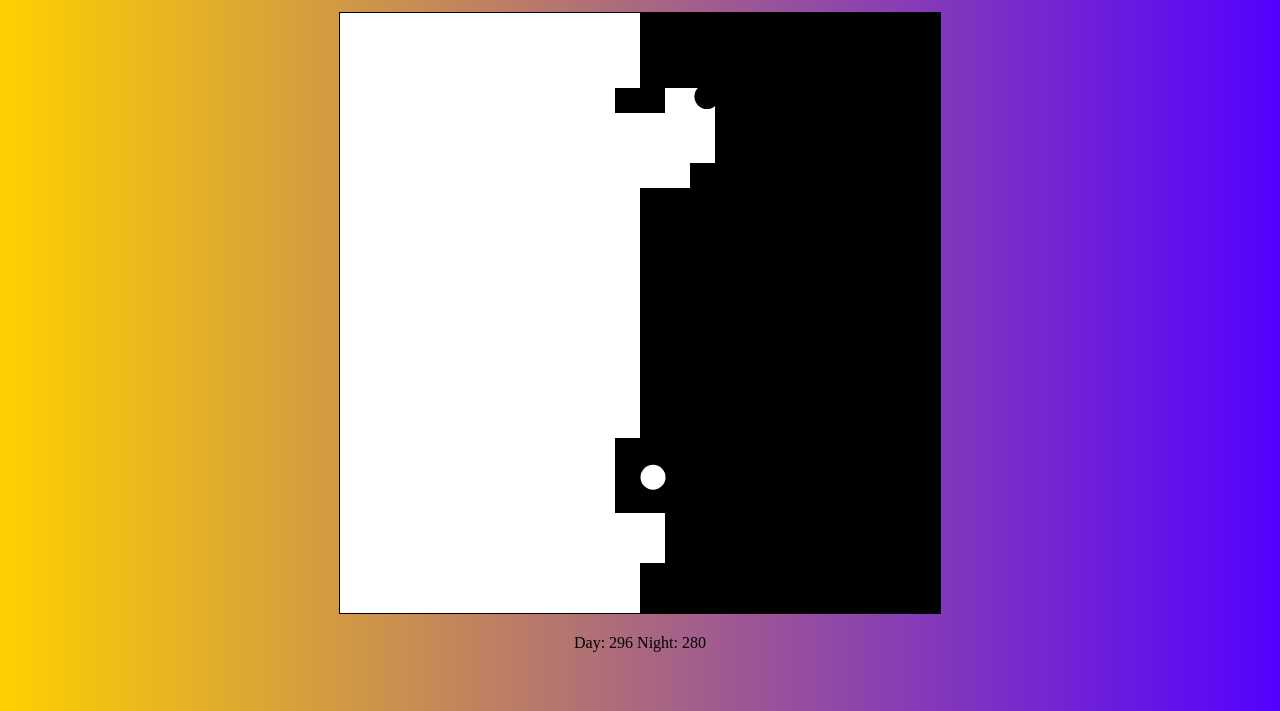
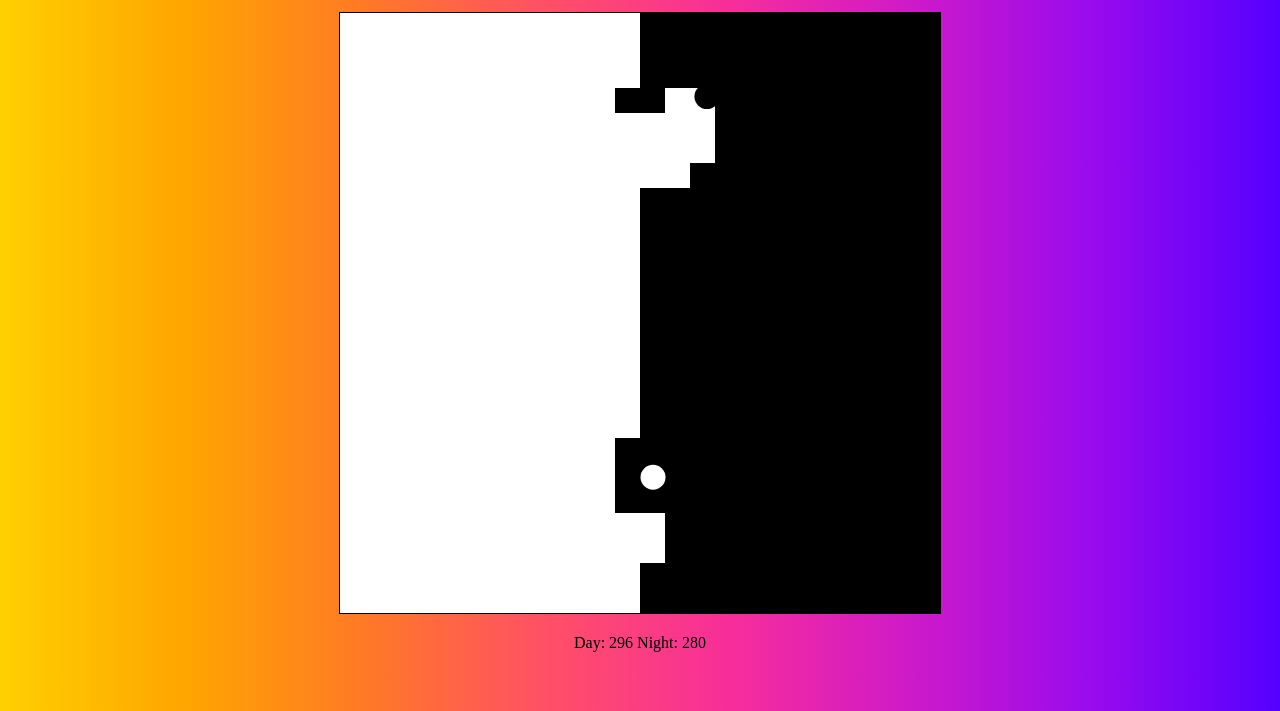
Before and after one commit to Solyphonous/DayNight, a plain HTML site: page index.html in a window 1280 px wide. Shown: the part 89-800 px from the top of the page. Drawn offline with Linux system fonts and the light colour scheme.

Commit message:
made background nicer

```diff
--- a/index.html
+++ b/index.html
@@ -12,7 +12,7 @@
         }
 
         body {
-            background: linear-gradient(to right, #ffd000 0%, #5500ff 100%);
+            background: linear-gradient(90deg, #ffd000, #ffa600, #ff7926, #ff4f67, #f72d9b, #cd1ac9, #970aee, #5500ff);
             text-align: center;
         }
 
```
